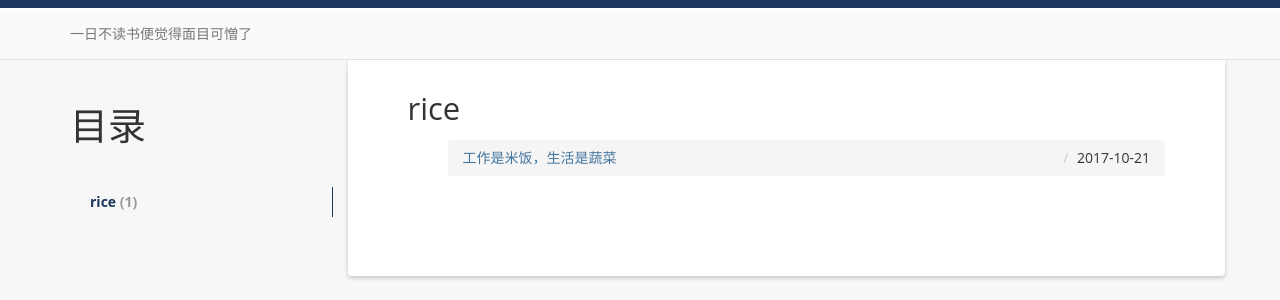
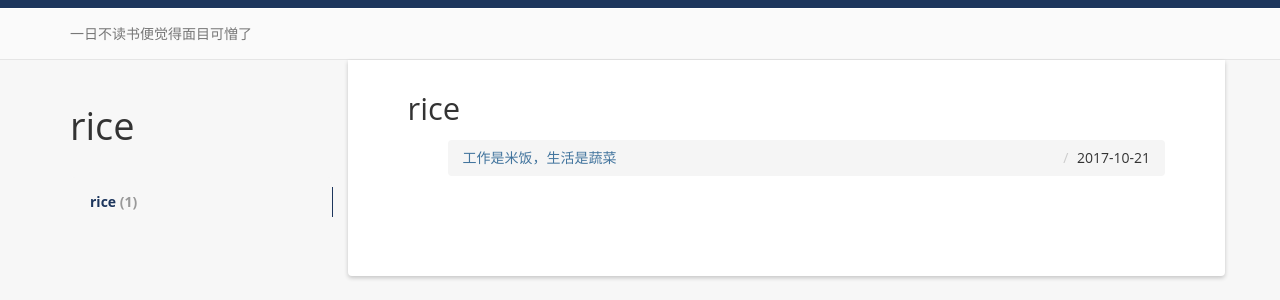
Before and after one commit to Thisisme1228/thisisme1228.github.io, a Jekyll site: the page built from rice/index.html, in a window 1280 px wide. Shown: the part 227-527 px from the top of the page. Built offline with Jekyll 4.4.1, drawn with Linux system fonts in a browser that asks for light colours; nearby versions of some CDN libraries; comment, search, counter and statistics services are not loaded.

Commit message:
目录更改

```diff
--- a/greens/index.html
+++ b/greens/index.html
@@ -9,7 +9,7 @@ header: Posts By Category
     <div class="col-md-3">
       <div class="sidebar hidden-print" role="complementary">
         <div id="navigation">
-        	<h1>目录</h1>
+        	<h1>greens</h1>
       		<ul class="nav sidenav">
 				{% if site.categories.first[0] == null %}
 					{% for category in site.categories %}
--- a/rice/index.html
+++ b/rice/index.html
@@ -9,7 +9,7 @@ header: Posts By Tag
     <div class="col-md-3">
       <div class="sidebar hidden-print" role="complementary">
         <div id="navigation">
-        	<h1>目录</h1>
+        	<h1>rice</h1>
       		<ul class="nav sidenav">
 			  	{% if site.tags.first[0] == null %}
 				  	{% for tag in site.tags %}
```
Also changed, not shown: 3 other files.
